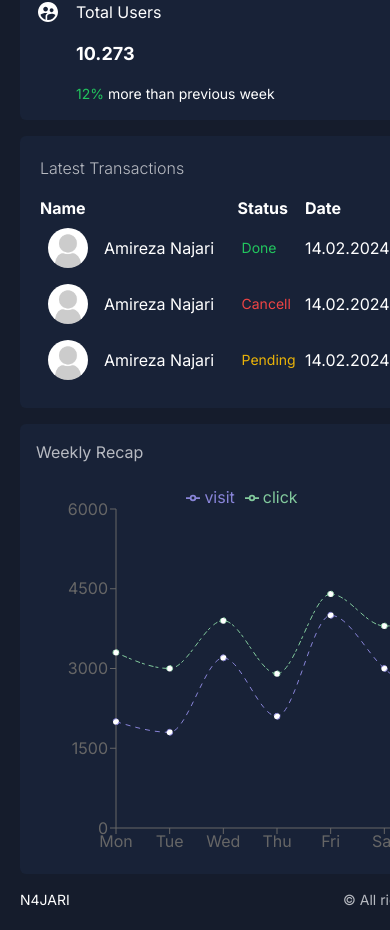
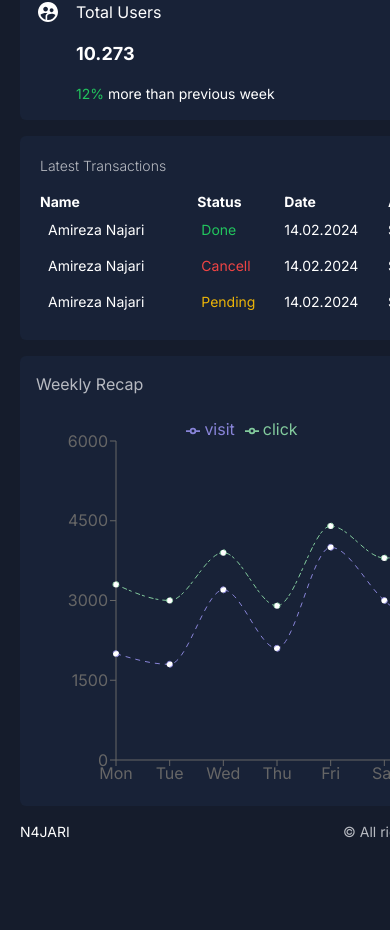
Before and after one commit to n4jari/admin, a Next.js app: page /dashboard in a window 390 px wide. Shown: the part 1012-1942 px from the top of the page. After the commit the page ends 1874 px from the top, so only its background shows below. Built offline with nearby package versions, Linux system fonts and the light colour scheme.

Commit message:
responsive latest transaction

```diff
--- a/app/dashboard/page.jsx
+++ b/app/dashboard/page.jsx
@@ -1,6 +1,6 @@
 import Card from "../ui/dashboard/card/page";
 import Chart from "../ui/dashboard/chart/page";
-import Transactions from "../ui/dashboard/transactions/page";
+import LatesTransactions from "../ui/dashboard/transactions/LatestTransactions";
 import RightBar from "../ui/dashboard/rightbar/page";
 import Notices from "../ui/dashboard/notices/Notices";
 
@@ -16,7 +16,7 @@ const Dashboard = () => {
           <Card />
           <Card />
         </div>
-        <Transactions />
+        <LatesTransactions />
         <Chart />
       </div>
       <div className="flex-1 max-lg:hidden">
--- /dev/null
+++ b/app/ui/dashboard/transactions/LatestTransactions.jsx
@@ -0,0 +1,78 @@
+import Image from "next/image";
+
+const LatestTransactions = () => {
+  return (
+    <div className="bg-soft rounded-md p-5 max-sm:text-sm">
+      <h2 className="text-soft font-light mb-4">Latest Transactions</h2>
+      <div className="max-w-full overflow-auto">
+        <table className="w-full relative text-left">
+          <thead>
+            <tr>
+              <th>Name</th>
+              <th>Status</th>
+              <th>Date</th>
+              <th>Amount</th>
+            </tr>
+          </thead>
+          <tbody>
+            <tr>
+              <td className="p-2">
+                <div className="flex items-center gap-4">
+                  <Image
+                    className="rounded-full object-cover max-sm:hidden"
+                    src="/noavatar.png"
+                    alt=""
+                    width={40}
+                    height={40}
+                  />
+                  Amireza Najari
+                </div>
+              </td>
+              <td className="rounded-md text-sm p-1 text-green-500">Done</td>
+              <td>14.02.2024</td>
+              <td>$3.200</td>
+            </tr>
+            <tr>
+              <td className="p-2">
+                <div className="flex items-center gap-4">
+                  <Image
+                    className="rounded-full object-cover max-sm:hidden"
+                    src="/noavatar.png"
+                    alt=""
+                    width={40}
+                    height={40}
+                  />
+                  Amireza Najari
+                </div>
+              </td>
+              <td className="rounded-md text-sm p-1 text-red-500">Cancell</td>
+              <td>14.02.2024</td>
+              <td>$3.200</td>
+            </tr>
+            <tr>
+              <td className="p-2">
+                <div className="flex items-center gap-4">
+                  <Image
+                    className="rounded-full object-cover max-sm:hidden"
+                    src="/noavatar.png"
+                    alt=""
+                    width={40}
+                    height={40}
+                  />
+                  Amireza Najari
+                </div>
+              </td>
+              <td className="rounded-md text-sm p-1 text-yellow-500">
+                Pending
+              </td>
+              <td>14.02.2024</td>
+              <td>$3.200</td>
+            </tr>
+          </tbody>
+        </table>
+      </div>
+    </div>
+  );
+};
+
+export default LatestTransactions;
--- a/app/ui/dashboard/transactions/page.jsx
+++ /dev/null
@@ -1,75 +0,0 @@
-import Image from "next/image";
-
-const Transactions = () => {
-  return (
-    <div className="bg-soft rounded-md p-5">
-      <h2 className="text-soft font-light mb-4">Latest Transactions</h2>
-      <table className="w-full text-left">
-        <thead>
-          <tr>
-            <th>Name</th>
-            <th>Status</th>
-            <th>Date</th>
-            <th>Amount</th>
-          </tr>
-        </thead>
-        <tbody>
-          <tr>
-            <td className="p-2">
-              <div className="flex items-center gap-4">
-                <Image
-                  className="rounded-full object-cover"
-                  src="/noavatar.png"
-                  alt=""
-                  width={40}
-                  height={40}
-                />
-                Amireza Najari
-              </div>
-            </td>
-            <td className="rounded-md text-sm p-1 text-green-500">Done</td>
-            <td>14.02.2024</td>
-            <td>$3.200</td>
-          </tr>
-          <tr>
-            <td className="p-2">
-              <div className="flex items-center gap-4 text-">
-                <Image
-                  className="rounded-full object-cover"
-                  src="/noavatar.png"
-                  alt=""
-                  width={40}
-                  height={40}
-                />
-                Amireza Najari
-              </div>
-            </td>
-            <td className="rounded-md text-sm p-1 text-red-500">Cancell</td>
-
-            <td>14.02.2024</td>
-            <td>$3.200</td>
-          </tr>
-          <tr>
-            <td className="p-2">
-              <div className="flex items-center gap-4 text-">
-                <Image
-                  className="rounded-full object-cover"
-                  src="/noavatar.png"
-                  alt=""
-                  width={40}
-                  height={40}
-                />
-                Amireza Najari
-              </div>
-            </td>
-            <td className="rounded-md text-sm p-1 text-yellow-500">Pending</td>
-            <td>14.02.2024</td>
-            <td>$3.200</td>
-          </tr>
-        </tbody>
-      </table>
-    </div>
-  );
-};
-
-export default Transactions;
```
